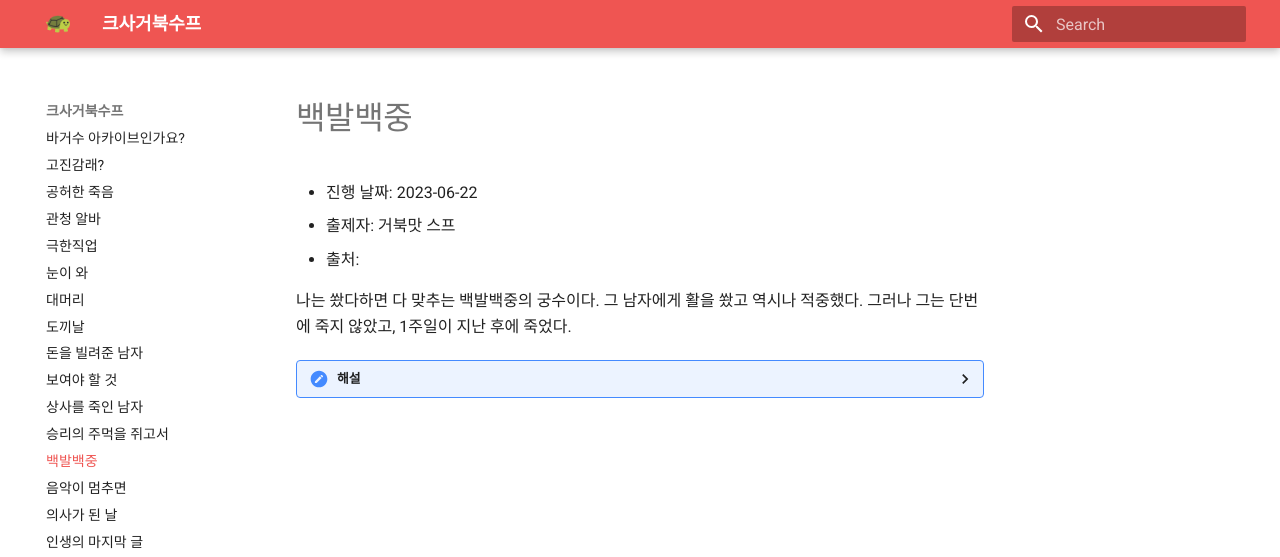
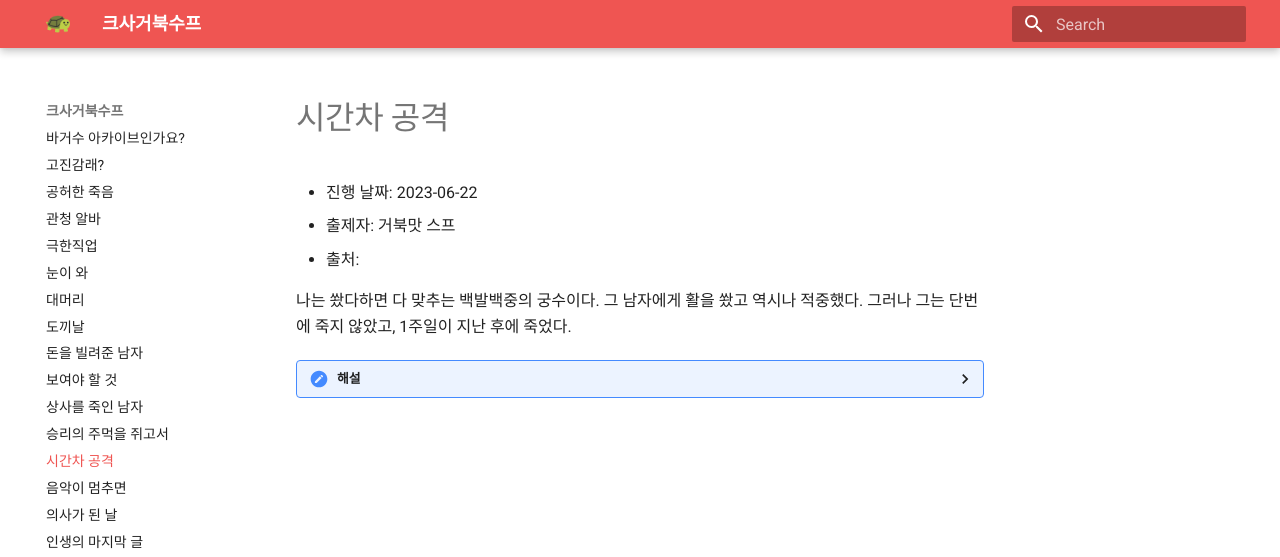
Before and after one commit to oxjihun/ksaturtlesoup, an MkDocs documentation site: the page built from docs/시간차-공격.md, in a window 1280 px wide. Shown: the top 557 px of the page. Built offline with MkDocs 1.6.1 and Material for MkDocs 9.7.7, drawn with Linux system fonts in a browser that asks for light colours.

Commit message:
실수로 파일 이름만 바꾸고 제목은 그대로 둔 것 수정

```diff
--- a/docs/시간차-공격.md
+++ b/docs/시간차-공격.md
@@ -1,4 +1,4 @@
-# 백발백중
+# 시간차 공격
 
 - 진행 날짜: 2023-06-22
 - 출제자: 거북맛 스프
```
